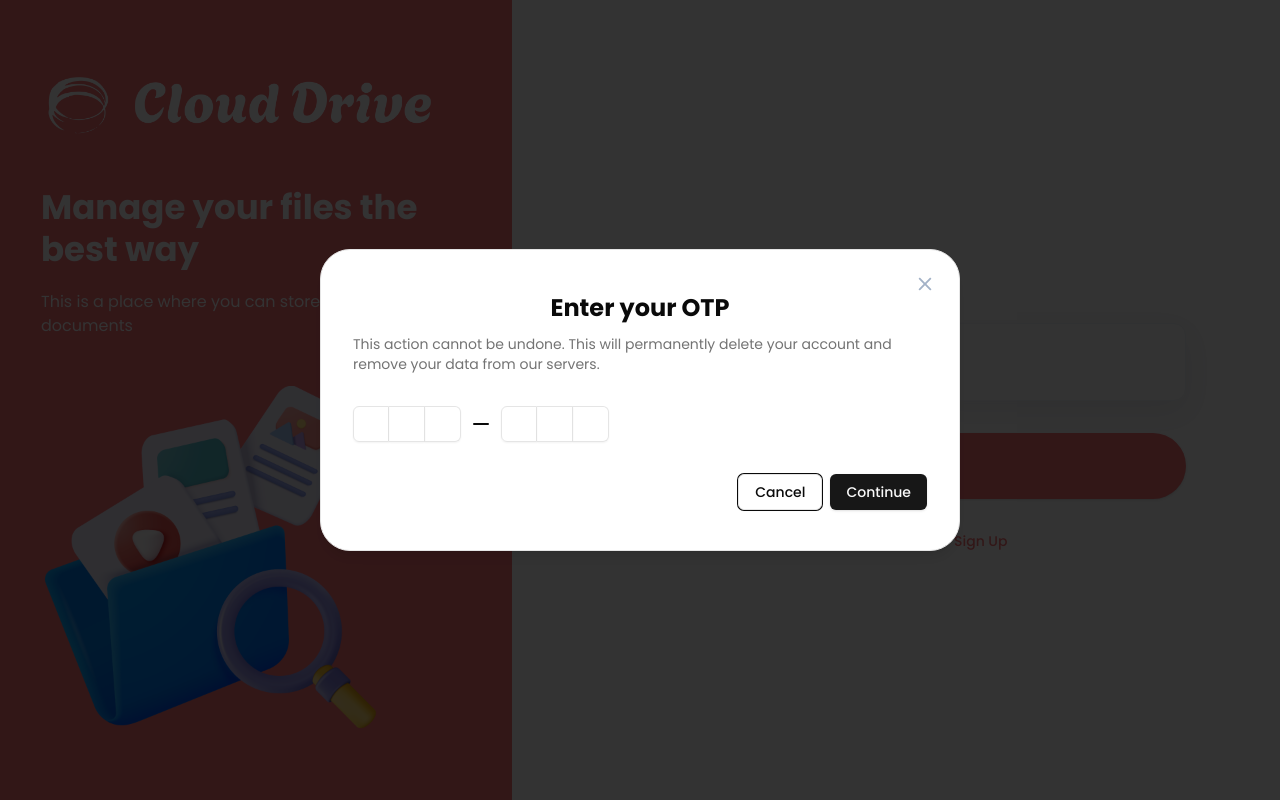
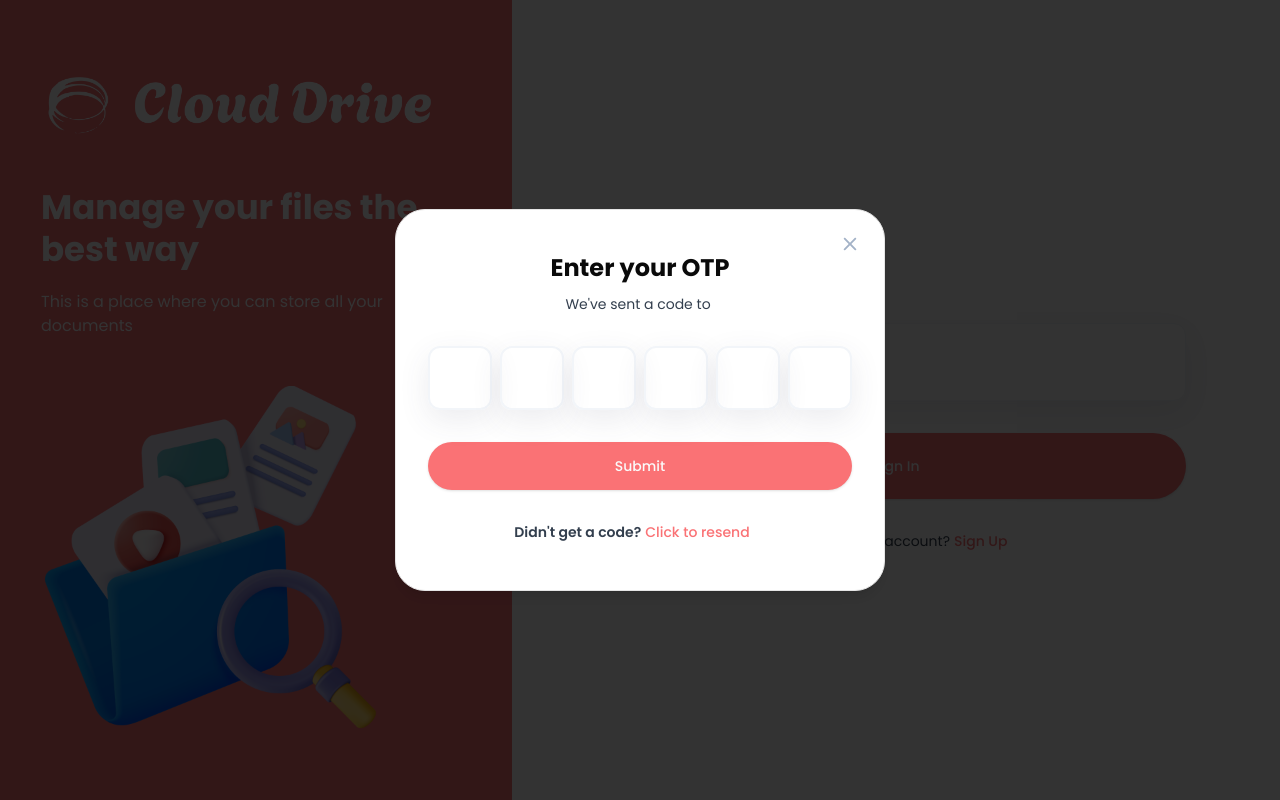
Before and after one commit to AshwiniParaye1/CloudDrive, a Next.js app: page /sign-in in a window 1280 px wide. Built offline with nearby package versions, Linux system fonts and the light colour scheme; no server answers.

Commit message:
otp modal completed

```diff
--- a/components/OTPModal.tsx
+++ b/components/OTPModal.tsx
@@ -17,8 +17,15 @@
 } from "@/components/ui/input-otp";
 import Image from "next/image";
 import React, { useState } from "react";
+import { Button } from "./ui/button";
 
-const OtpModal = () => {
+const OtpModal = ({
+  accountId,
+  email
+}: {
+  accountId: string;
+  email: string;
+}) => {
   const [isOpen, setIsOpen] = useState(true);
   const [password, setPassword] = useState("");
   const [isLoading, setIsLoading] = useState(false);
@@ -54,29 +61,59 @@
               className="otp-close-button"
             />
           </AlertDialogTitle>
-          <AlertDialogDescription>
-            This action cannot be undone. This will permanently delete your
-            account and remove your data from our servers.
+          <AlertDialogDescription className="subtile-2 text-center text-light-100">
+            We&apos;ve sent a code to{" "}
+            <span className="pl-1 text-brand">{email}</span>
           </AlertDialogDescription>
         </AlertDialogHeader>
 
-        <InputOTP maxLength={6}>
-          <InputOTPGroup>
-            <InputOTPSlot index={0} />
-            <InputOTPSlot index={1} />
-            <InputOTPSlot index={2} />
-          </InputOTPGroup>
-          <InputOTPSeparator />
-          <InputOTPGroup>
-            <InputOTPSlot index={3} />
-            <InputOTPSlot index={4} />
-            <InputOTPSlot index={5} />
+        <InputOTP
+          maxLength={6}
+          value={password}
+          onChange={setPassword}
+          className=" "
+        >
+          <InputOTPGroup className="shad-otp">
+            <InputOTPSlot index={0} className="shad-otp-slot" />
+            <InputOTPSlot index={1} className="shad-otp-slot" />
+            <InputOTPSlot index={2} className="shad-otp-slot" />
+            <InputOTPSlot index={3} className="shad-otp-slot" />
+            <InputOTPSlot index={4} className="shad-otp-slot" />
+            <InputOTPSlot index={5} className="shad-otp-slot" />
           </InputOTPGroup>
         </InputOTP>
 
         <AlertDialogFooter>
-          <AlertDialogCancel>Cancel</AlertDialogCancel>
-          <AlertDialogAction>Continue</AlertDialogAction>
+          <div className="flex w-full flex-col gap-4">
+            <AlertDialogAction
+              onClick={handleSubmit}
+              className="shad-submit-btn h-12"
+              type="submit"
+            >
+              Submit
+              {isLoading && (
+                <Image
+                  src="/assets/icons/loader.svg"
+                  alt="loader"
+                  width={24}
+                  height={24}
+                  className="ml-2   animate-spin"
+                />
+              )}
+            </AlertDialogAction>
+
+            <div className="subtitle-2 mt-2 text-center text-light-100">
+              Didn&apos;t get a code?
+              <Button
+                type="button"
+                variant="link"
+                className="pl-1 text-brand"
+                onClick={handleResendOtp}
+              >
+                Click to resend
+              </Button>
+            </div>
+          </div>
         </AlertDialogFooter>
       </AlertDialogContent>
     </AlertDialog>
```
